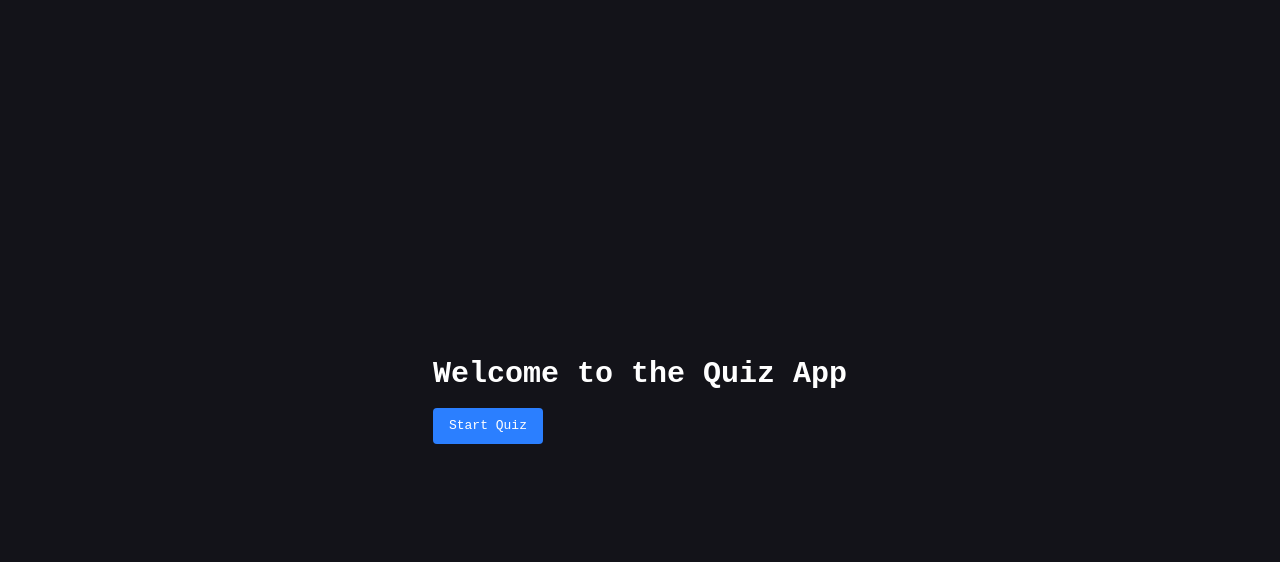
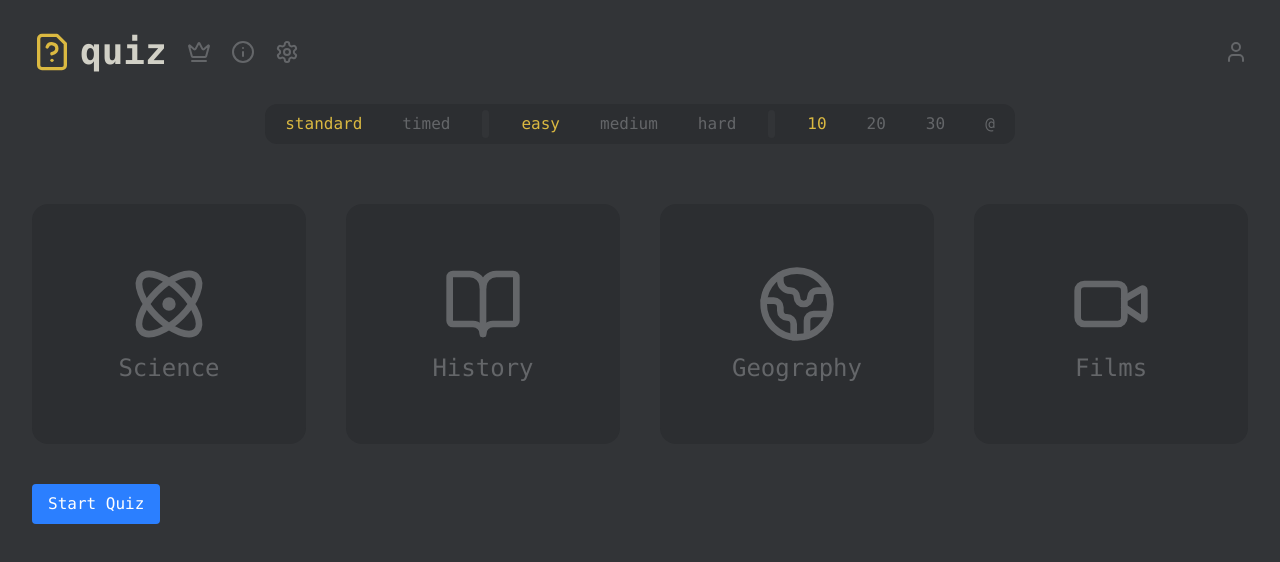
Before and after one commit to AdityaPatilxx/quiz-app, a React (Vite) app in the folder Frontend/: page / in a window 1280 px wide. Shown: the top 562 px of the page. Built offline with nearby package versions, Linux system fonts and the light colour scheme.

Commit message:
Add navigation component and quiz settings; integrate Lucide icons

```diff
--- a/Frontend/package.json
+++ b/Frontend/package.json
@@ -13,6 +13,7 @@
     "@tailwindcss/vite": "^4.0.4",
     "axios": "^1.8.3",
     "he": "^1.2.0",
+    "lucide-react": "^0.483.0",
     "react": "^19.0.0",
     "react-dom": "^19.0.0",
     "react-router-dom": "^7.1.5",
--- a/Frontend/src/App.jsx
+++ b/Frontend/src/App.jsx
@@ -2,18 +2,18 @@ import { Route, Routes } from "react-router-dom";
 import "./App.css";
 import Home from "./components/Home";
 import Quiz from "./components/Quiz";
+import Nav from "./components/Nav";
+import QuizSettings from "./components/QuizSettings";
 
 function App() {
   return (
-    <>
-      <nav>
-
-      </nav>
+    <div class="mx-auto grid min-h-screen w-full max-w-screen-xl grid-rows-[auto_1fr_auto] gap-y-8 overflow-hidden px-8 py-8">
+      <Nav></Nav>
       <Routes>
         <Route path="/" element={<Home></Home>}></Route>
         <Route path="/quiz" element={<Quiz></Quiz>}></Route>
       </Routes>
-    </>
+    </div>
   );
 }
 
--- a/Frontend/src/components/Home.jsx
+++ b/Frontend/src/components/Home.jsx
@@ -1,15 +1,37 @@
 import { Link } from "react-router-dom";
+import { Atom, BookOpen, Earth, Video, Play } from "lucide-react";
+import QuizSettings from "./QuizSettings";
 
 const Home = () => {
   return (
-    <div className="home-container">
-      <h1 className="text-3xl font-bold mb-4">Welcome to the Quiz App</h1>
+    <main className="grid grid-rows-[auto_1fr] gap-y-5">
+      <QuizSettings></QuizSettings>
+      <div>
+        <div className=" grid grid-cols-1 lg:grid-cols-4 gap-10 mb-10">
+          <div className="card">
+            <Atom className="w-20 h-20" />
+            Science
+          </div>
+          <div className="card">
+            <BookOpen className="w-20 h-20" />
+            History
+          </div>
+          <div className="card">
+            <Earth className="w-20 h-20" />
+            Geography
+          </div>
+          <div className="card">
+            <Video className="w-20 h-20" />
+            Films
+          </div>
+        </div>
         <Link to="/quiz">
           <button className="px-4 py-2 bg-blue-500 text-white rounded hover:bg-blue-600">
             Start Quiz
           </button>
         </Link>
       </div>
+    </main>
   );
 };
 
--- /dev/null
+++ b/Frontend/src/components/Nav.jsx
@@ -0,0 +1,21 @@
+import { User, Settings, Info, Crown, FileQuestion } from "lucide-react";
+
+function Nav() {
+  return (
+    <div className="flex items-center gap-5 justify-between">
+      <div className="flex items-center gap-5">
+        <h1 class="text-4xl font-bold text-font flex items-center gap-2">
+          <FileQuestion className="text-accent2 w-10 h-10" />
+          quiz
+        </h1>
+        <Crown />
+        <Info />
+        <Settings />
+      </div>
+
+      <User />
+    </div>
+  );
+}
+
+export default Nav;
--- a/Frontend/src/components/Questions.jsx
+++ b/Frontend/src/components/Questions.jsx
@@ -1,5 +1,6 @@
 import { useState } from "react";
-import he from 'he'
+import he from "he";
+import { ChevronRight } from "lucide-react";
 
 export default function Question({
   question,
@@ -24,13 +25,14 @@ export default function Question({
   };
 
   return (
-    <div className="panel flex flex-col justify-between gap-3 relative">
+    <>
+      <h3 className="col-span-2 text-3xl text-accent2">
+        {he.decode(question)}
+      </h3>
 
-      <h3 className="text-xl font-semibold my-4 h-10">{he.decode(question)}</h3>
-
-      <div className="flex flex-col gap-3 mb-7">
+      <div className="grid gap-4 md:grid-cols-2">
         {options.map((option, index) => (
-          <label key={index} className="flex cursor-pointer">
+          <label key={index} className="cursor-pointer flex justify-center  ">
             <input
               type="radio"
               name="answer"
@@ -39,22 +41,15 @@ export default function Question({
               onChange={handleOptionChange}
               className="appearance-none peer"
             />
-            <div className="px-2.5 py-5 rounded w-full duration-500 ease-in-out bg-[#131319] peer-checked:bg-blue-300">
-              {option}
-            </div>
+            <div className="option w-full h-full">{option}</div>
           </label>
         ))}
       </div>
 
-      <div className="bg-[#131319] rounded flex justify-between items-center h-15 ">
-        <div className="bg-white progressBarContainer">
-          <div className="bg-green-400 progressBar" style={{ width: `${progress}%` }}></div>
-        </div>
-        <button onClick={handleSubmit} className="cursor-pointer flex-grow-1 w-[130px]">
-          {(progress === 100) ? 'View Score' : 'Next Question'}
-        </button>
-      </div>
-
-    </div>
+      <ChevronRight
+        onClick={handleSubmit}
+        className="h-10 w-10 mx-auto text-secondary hover:text-font"
+      />
+    </>
   );
 }
--- a/Frontend/src/components/Quiz.jsx
+++ b/Frontend/src/components/Quiz.jsx
@@ -1,20 +1,33 @@
 import { useEffect, useState } from "react";
 import Question from "./Questions";
 import Result from "./Result";
-import axios from "axios"; // Add this import
+import axios from "axios";
 
 
-// Quiz Component
 const Quiz = () => {
-  const [questions, setQuestions] = useState(null);
-  useEffect(() => {
-    axios
-      .get("http://localhost:3001/questions/filter?limit=5")
-      .then((response) => setQuestions(response.data))
-      .catch((error) => {
-        console.error("Error fetching questions:", error);
-      });
-  }, []);
+
+  // const [questions, setQuestions] = useState(null);
+  // useEffect(() => {
+  //   axios
+  //     .get("http://localhost:3001/questions/filter?limit=5")
+  //     .then((response) => setQuestions(response.data))
+  //     .catch((error) => {
+  //       console.error("Error fetching questions:", error);
+  //     });
+  // }, []);
+
+  const questions = [
+    {
+      question: "Lorem ipsum dolor, sit amet consectetur adipisicing elit. Eligendi voluptas, ducimus pariatur obcaecati enim facere vero eum, impedit odit sit?",
+      options: ["Berlin", "Paris", "Madrid", "Rome"],
+      correctAnswer: "Paris",
+    },
+    {
+      question: "Which planet is known as the Red Planet?",
+      options: ["Jupiter", "Mars", "Venus", "Saturn"],
+      correctAnswer: "Mars",
+    }
+  ];
 
   const [currentQuestion, setCurrentQuestion] = useState(0);
   const [score, setScore] = useState(0);
@@ -51,7 +64,7 @@ const Quiz = () => {
 
 
   return (
-    <div className="max-w-xl mx-auto mt-10">
+    <div className="mx-auto flex flex-col gap-10 p-2 w-full">
       {!showResult ? (
         <Question
           question={questions[currentQuestion].question}
@@ -66,17 +79,11 @@ const Quiz = () => {
           totalQuestions={questions.length}
           questions={questions}
           userAnswers={userAnswers}
+          handleRestartQuiz={handleRestartQuiz}
         />
       )}
 
-      {showResult && (
-        <button
-          onClick={handleRestartQuiz}
-          className="mt-4 px-4 py-2 bg-green-500 text-white rounded hover:bg-green-600"
-        >
-          Restart Quiz
-        </button>
-      )}
+
     </div>
   );
 };
--- /dev/null
+++ b/Frontend/src/components/QuizSettings.jsx
@@ -0,0 +1,32 @@
+function QuizSettings() {
+  return (
+    <>
+      <div className="flex flex-col items-center gap-10 mb-10">
+        <div
+          class=" flex w-min items-center gap-3 rounded-xl bg-(--color-accent1)"
+          id="content-bar"
+        >
+          <div class="flex">
+            <div class="btn active">standard</div>
+            <div class="btn">timed</div>
+          </div>
+          <div class="spacer"></div>
+          <div class="flex">
+            <div class="btn active">easy</div>
+            <div class="btn">medium</div>
+            <div class="btn">hard</div>
+          </div>
+          <div class="spacer"></div>
+          <div class="flex">
+            <div class="btn active">10</div>
+            <div class="btn">20</div>
+            <div class="btn">30</div>
+            <div class="btn">@</div>
+          </div>
+        </div>
+      </div>
+    </>
+  );
+}
+
+export default QuizSettings;
--- a/Frontend/src/components/Result.jsx
+++ b/Frontend/src/components/Result.jsx
@@ -1,27 +1,33 @@
+import { House, ChevronRight, RefreshCcw } from "lucide-react";
+import { Link } from "react-router-dom";
+
 export default function Result({
   score,
   totalQuestions,
   questions,
   userAnswers,
+  handleRestartQuiz,
 }) {
   const progressIs = parseInt((score / totalQuestions) * 100);
-  let barColor;
-  let barBgColor;
-  if (progressIs <= 50) {
-    barColor = "bg-red-500";
-    barBgColor = "bg-red-300";
-  } else if (progressIs <= 75) {
-    barColor = "bg-orange-500";
-    barBgColor = "bg-orange-300";
-  } else {
-    barColor = "bg-green-500";
-    barBgColor = "bg-green-300";
-  }
   return (
-    <div className="panel flex flex-col justify-between gap-3 relative">
-      <h2 className="text-2xl font-semibold mb-4">Quiz Summary</h2>
+    <>
+      <div className="grid grid-cols-[1fr_8fr] gap-15 px-3">
+        <div>
+          <h3 className="text-3xl ">score</h3>
+          <div className="text-center">
+            <div className="text-7xl font-semibold text-accent2">{score}</div>
+            <div className="w-12 border-b border-gray-400 mx-auto my-1"></div>
+            <div className="text-7xl font-semibold text-accent2">
+              {totalQuestions}
+            </div>
+          </div>
+          <h3 className="text-3xl ">acc</h3>
+          <div className="text-7xl font-semibold text-accent2">
+            {progressIs}%
+          </div>
+        </div>
 
-      <div className="bg-[#131319] rounded-xl flex flex-col h-15 flex-grow overflow-auto">
+        <div className="bg-accent1 rounded-xl flex flex-col max-h-[300px] overflow-auto">
           {questions.map((currentQuestion, questionIndex) => (
             <div className="mb-4 p-3" key={currentQuestion.id}>
               <h4 className="text-lg font-semibold">
@@ -48,17 +54,20 @@ export default function Result({
           ))}
         </div>
 
-      <div className="bg-[#131319] rounded flex justify-between items-center h-15 ">
-        <div className={`${barBgColor} progressBarContainer`}>
-          <div
-            className={`${barColor} progressBar`}
-            style={{ width: `${progressIs}%` }}
-          ></div>
-        </div>
-        <p className="flex-grow-1 text-center">
-          {score} / {totalQuestions} points
-        </p>
+        <div className="flex justify-center items-center gap-20 col-span-2">
+          <Link to="/">
+            <House className="h-9 w-9  text-secondary hover:text-font" />
+          </Link>
+
+          <RefreshCcw
+            className="h-9 w-9  text-secondary hover:text-font"
+            onClick={handleRestartQuiz}
+          />
+          <Link to="/quiz">
+            <ChevronRight className="h-9 w-9  text-secondary hover:text-font" />
+          </Link>
         </div>
       </div>
+    </>
   );
 }
--- a/Frontend/src/index.css
+++ b/Frontend/src/index.css
@@ -1,20 +1,27 @@
+@import "tailwindcss";
+
+@theme {
+  /* ... */
+  --color-accent1: #2C2E31;
+  --color-primary: #323437;
+  --color-secondary: #646669;
+  --color-font: #D1D0C6;
+  --color-accent2:#DBB941
+}
+
+/* *{
+  outline: 1px solid
+} */
+
 @import "tailwindcss";
 
 body {
-  font-family: monospace;
-  background-color: #131319;
-  color: white;
-  display: flex;
-  align-items: center;
-  justify-content: center;
-  height: 100vh;
-  width: 100%;
-  margin: 0;
+  @apply bg-primary text-secondary min-h-svh font-mono
 }
 
-.panel {
-  @apply p-4 shadow-md rounded-xl bg-[#1c1c23] w-[450px] h-[500px];
-}
+/* .panel {
+  @apply p-4 shadow-md rounded-xl bg-[#1c1c23] w-[550px] h-[500px];
+} */
 
 .progressBar {
   @apply h-full rounded-2xl duration-600 ease-in-out;
@@ -43,3 +50,23 @@ body {
 ::-webkit-scrollbar-thumb:hover {
   @apply bg-slate-400;
 }
+
+.option{
+  @apply bg-accent1 text-font p-3 rounded-lg text-lg hover:bg-accent2 hover:text-accent1 duration-300 ease-in-out
+}
+
+.btn{
+  @apply py-2 px-5 hover:text-font cursor-pointer
+}
+
+.spacer{
+  @apply h-7 w-[7px] bg-primary rounded
+}
+
+.active{
+  @apply text-accent2
+}
+
+.card{
+  @apply bg-accent1 rounded-2xl h-60 flex flex-col justify-center items-center gap-2 text-2xl
+}
--- a/Frontend/src/main.jsx
+++ b/Frontend/src/main.jsx
@@ -1,7 +1,7 @@
 import { StrictMode } from "react";
 import { createRoot } from "react-dom/client";
 import { BrowserRouter } from "react-router-dom";
-import Test from './components/Test.jsx'
+
 import "./index.css";
 import App from "./App.jsx";
 
```
Also changed, not shown: 1 other file (tests, documents, lock files or other folders). Lines whose indentation alone changed are shown as unchanged.
